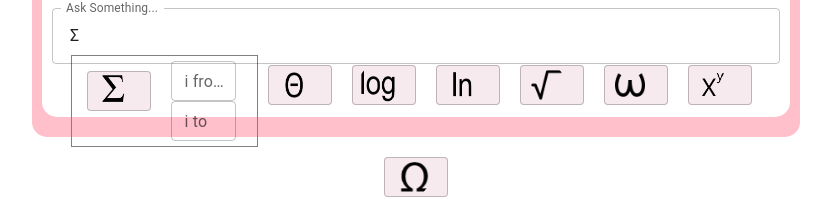
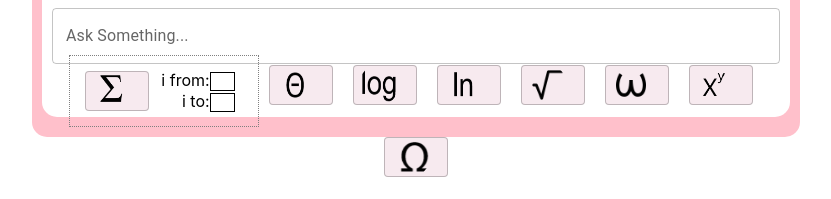
Before and after one commit to Madhur20/VirtualTA, a Next.js app in the folder virtual_ta_client/: page /chatBot in a window 1280 px wide. Both pictures are taken after a click on the button 346 px from the left and 633 px from the top of the page. Shown: the part 549-748 px from the top of the page, without its empty margins (224-1055 px from the left). Built offline with nearby package versions, Linux system fonts and the light colour scheme.

Commit message:
fixbuttons02

```diff
--- a/virtual_ta_client/components/ChatBox.js
+++ b/virtual_ta_client/components/ChatBox.js
@@ -1,4 +1,5 @@
 import * as React from "react";
+import { useEffect, useState } from "react";
 import { Box } from "@mui/material";
 import TextField from "@mui/material/TextField";
 import Typography from "@mui/material";
@@ -66,8 +67,21 @@ export default function ChatBox() {
   }
   const sig = () => {
     setIsSigmaVisible(!isSigmaVisible);
-    const sig = "Σ";
-    setQuestion(question + " " + sig);
+  };
+  const setSigma = (e) => {
+    if (e.keyCode == "13") {
+      const sig = "Σ";
+      setQuestion(
+        question +
+          " (" +
+          storeFromSigmaValue +
+          " -> " +
+          storeToSigmaValue +
+          ")" +
+          sig
+      );
+      setIsSigmaVisible(!isSigmaVisible);
+    }
   };
   const handleInitValueChange = (e) => {
     const val = e.target.value;
@@ -283,7 +297,7 @@ export default function ChatBox() {
                 sx={{
                   display: "flex",
                   flexDirection: "row",
-                  border: `${isSigmaVisible ? "1px solid grey" : "0px"}`,
+                  border: `${isSigmaVisible ? "1px dotted grey" : "0px"}`,
                   padding: `${isSigmaVisible ? "5px" : "0px"}`,
                 }}
               >
@@ -293,6 +307,8 @@ export default function ChatBox() {
                     height: 40,
                     backgroundColor: "#F7EAEF",
                     margin: 10,
+                    display: "flex",
+                    justifyContent: "center",
                   }}
                   variant="outlined"
                   size="small"
@@ -315,7 +331,58 @@ export default function ChatBox() {
                       marginRight: 2,
                     }}
                   >
-                    <TextField
+                    <form
+                      style={{
+                        display: "flex",
+                        flexDirection: "column",
+                        justifyContent: "right",
+                      }}
+                    >
+                      <table>
+                        <tr
+                          style={{ display: "flex", justifyContent: "right" }}
+                        >
+                          <tc>
+                            <label>i from:</label>
+                          </tc>
+                          <tc>
+                            <input
+                              type="text"
+                              name="name"
+                              onChange={handleInitValueChange}
+                              style={{
+                                backgroundColor: "white",
+                                border: "1px solid black",
+                                color: "black",
+                                maxWidth: "25px",
+                              }}
+                            />
+                          </tc>
+                        </tr>
+                        <tr
+                          style={{ display: "flex", justifyContent: "right" }}
+                        >
+                          <tc>
+                            <label>i to:</label>
+                          </tc>
+                          <tc>
+                            <input
+                              type="text"
+                              name="name"
+                              onChange={handleFinalValueChange}
+                              onKeyDown={setSigma}
+                              style={{
+                                backgroundColor: "white",
+                                border: "1px solid black",
+                                color: "black",
+                                maxWidth: "25px",
+                              }}
+                            />
+                          </tc>
+                        </tr>
+                      </table>
+                    </form>
+                    {/* <TextField
                       value={storeFromSigmaValue}
                       onChange={handleInitValueChange}
                       onKeyDown={setPower}
@@ -323,8 +390,8 @@ export default function ChatBox() {
                       label="i from"
                       style={{ width: 65, marginLeft: 10 }}
                       size="small"
-                    ></TextField>
-                    <TextField
+                    ></TextField> */}
+                    {/* <TextField
                       value={storeToSigmaValue}
                       onChange={handleFinalValueChange}
                       onKeyDown={setPower}
@@ -332,7 +399,7 @@ export default function ChatBox() {
                       label="i to"
                       style={{ maxWidth: 65, marginLeft: 10 }}
                       size="small"
-                    ></TextField>
+                    ></TextField> */}
                   </Box>
                 )}
               </Box>
```
